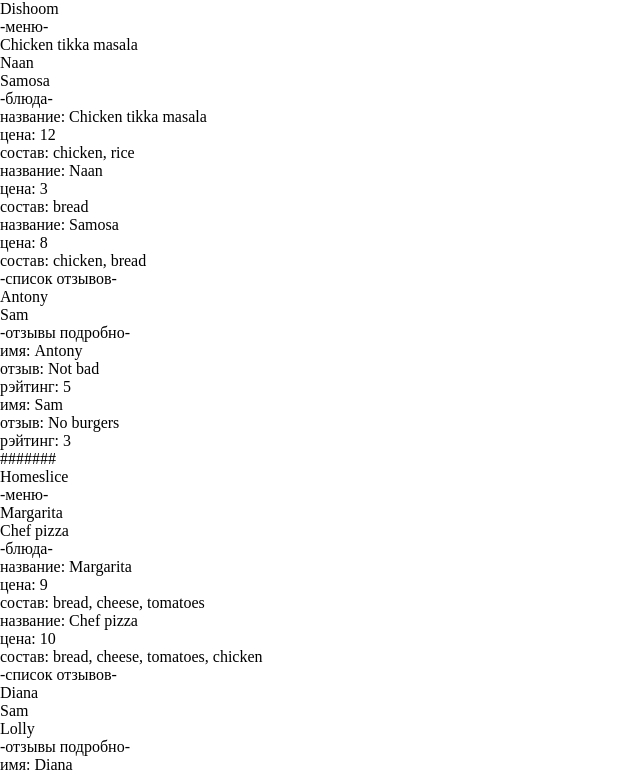
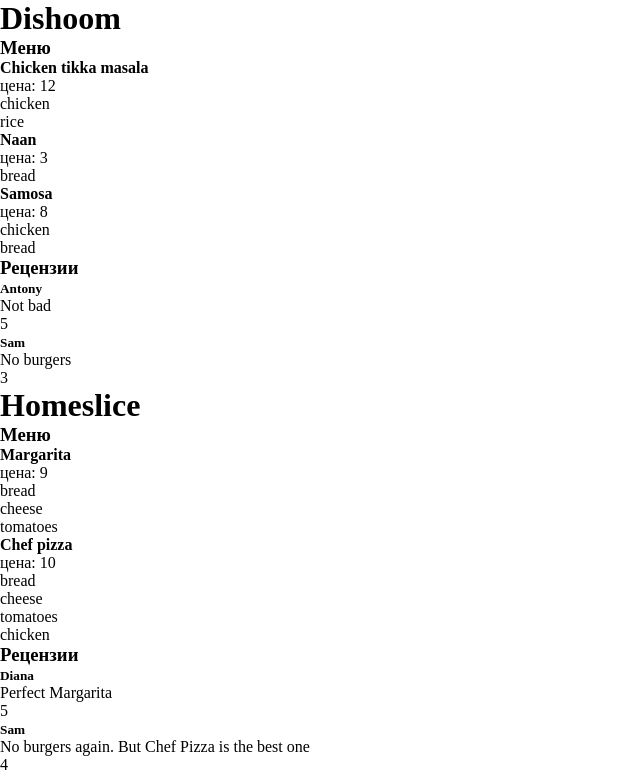
Before and after one commit to dmitryrg/react-2023-03-30, a Next.js app: page / in a window 1280 px wide. Shown: the top 774 px of the page, without its empty margins (0-640 px from the left). Built offline with nearby package versions, Linux system fonts and the light colour scheme.

Commit message:
HW-1 corrections

```diff
--- a/package.json
+++ b/package.json
@@ -12,6 +12,7 @@
     "classnames": "^2.3.2",
     "eslint": "8.37.0",
     "eslint-config-next": "13.2.4",
+    "nanoid": "4.0.2",
     "next": "13.2.4",
     "react": "18.2.0",
     "react-dom": "18.2.0"
--- a/src/components/Dish/Dish.jsx
+++ b/src/components/Dish/Dish.jsx
@@ -3,20 +3,14 @@
 export const Dish = ({ dish }) => {
   if (!dish ) return null;
 
+  const {name,price,ingredients} = dish
   return (
     <div>
-      <div>
-        <span>название: </span>
-        <span>{dish.name}</span>
-      </div>
-      <div>
-        <span>цена: </span>
-        <span>{dish.price}</span>
-      </div>
-      <div>
-        <span>состав: </span>
-        <span>{dish.ingredients.join(', ')}</span>
-      </div>
+      <h4>{name}</h4>
+      <p><span>цена: </span><span>{price}</span></p>
+      <ul>
+        {ingredients.map(ingredient=>(<li key={ingredient.id}>{ingredient.name}</li>))}
+      </ul>
     </div>
   );
 };
--- a/src/components/Home/Home.jsx
+++ b/src/components/Home/Home.jsx
@@ -1,11 +1,19 @@
 import { Restaurant } from "@/components/Restaurant/Restaurant";
-import {restaurants} from '@/constants/fixtures.js'
+import { restaurants } from '@/constants/fixtures.js'
 import React from "react";
+import { nanoid } from 'nanoid'
 
+const procRestaurants = restaurants.map(restaurant=> ({
+  ...restaurant,
+  menu:  restaurant.menu.map(dish=> ({
+    ...dish,
+    ingredients:dish.ingredients.map(ingredient=>({name:ingredient, id:nanoid()}))
+  }))
+}))
 export const Home = () => {
   return (
     <div>
-      {restaurants.map((restaurant) => (
+      {procRestaurants.map(restaurant => (
         <Restaurant key={restaurant.id} restaurant={restaurant} />
       ))}
     </div>
--- a/src/components/Menu/Menu.jsx
+++ b/src/components/Menu/Menu.jsx
@@ -1,11 +1,16 @@
 import React from "react";
+import { Dish } from '@/components/Dish/Dish.jsx'
 
 export const Menu = ({ menu }) => {
-  if (!(menu && Array.isArray(menu) && menu.length>0)) return null;
+  if (!menu?.length) return null;
 
   return (
     <div>
-      {menu.map(dish=> (<div key={dish.id}>{dish.name}</div>))}
+      <h3>Меню</h3>
+      <ul>
+        {menu.map(dish=> (<li key={dish.id}><Dish dish={dish} /></li>))}
+      </ul>
     </div>
+
   );
 };
--- a/src/components/Restaurant/Restaurant.jsx
+++ b/src/components/Restaurant/Restaurant.jsx
@@ -1,39 +1,18 @@
 import React from "react";
 
 import { Menu } from "@/components/Menu/Menu";
-import { Dish } from '@/components/Dish/Dish.jsx'
 import { Reviews } from "@/components/Reviews/Reviews";
-import { Review } from '@/components/Review/Review.jsx'
 
 export const Restaurant = ({ restaurant }) => {
   if (!restaurant) return null;
 
-  const { name,menu,reviews } = restaurant;
+  const { name, menu, reviews } = restaurant;
 
   return (
     <div>
-      <div>{name}</div>
-      <div>
-        <div>-меню-</div>
-        <Menu menu={menu}/>
-      </div>
-      <div>
-        <div>-блюда-</div>
-        <div>
-          {menu.map(dish=> (<Dish key={dish.id} dish={dish}/>))}
-        </div>
-      </div>
-      <div>
-        <div>-список отзывов-</div>
-        <Reviews reviews={reviews}/>
-      </div>
-      <div>
-        <div>-отзывы подробно-</div>
-        <div>
-          {reviews.map(review=> (<Review key={review.id} review={review}/>))}
-        </div>
-      </div>
-      <div>#######</div>
+      <h1>{name}</h1>
+      <Menu menu={menu}/>
+      <Reviews reviews={reviews}/>
     </div>
   );
 };
--- a/src/components/Review/Review.jsx
+++ b/src/components/Review/Review.jsx
@@ -3,20 +3,13 @@
 export const Review = ({ review }) => {
   if (!review ) return null;
 
+  const { user, text, rating } = review
+
   return (
     <div>
-      <div>
-        <span>имя: </span>
-        <span>{review.user}</span>
-      </div>
-      <div>
-        <span>отзыв: </span>
-        <span>{review.text}</span>
-      </div>
-      <div>
-        <span>рэйтинг: </span>
-        <span>{review.rating}</span>
-      </div>
+      <h5>{user}</h5>
+      <p>{text}</p>
+      <p>{rating}</p>
     </div>
   );
 };
--- a/src/components/Reviews/Reviews.jsx
+++ b/src/components/Reviews/Reviews.jsx
@@ -1,11 +1,16 @@
 import React from "react";
+import { Review } from '@/components/Review/Review.jsx'
 
 export const Reviews = ({ reviews }) => {
-  if (!(reviews && Array.isArray(reviews) && reviews.length>0)) return null;
+  if (!reviews?.length) return null;
 
   return (
     <div>
-      {reviews.map(review=> (<div key={review.id}>{review.user}</div>))}
+      <h3>Рецензии</h3>
+      <ul>
+        {reviews.map(review=> (<li key={review.id}><Review review={review} /></li>))}
+      </ul>
+
     </div>
   );
 };
```
Also changed, not shown: 2 other files (tests, documents, lock files or other folders).
